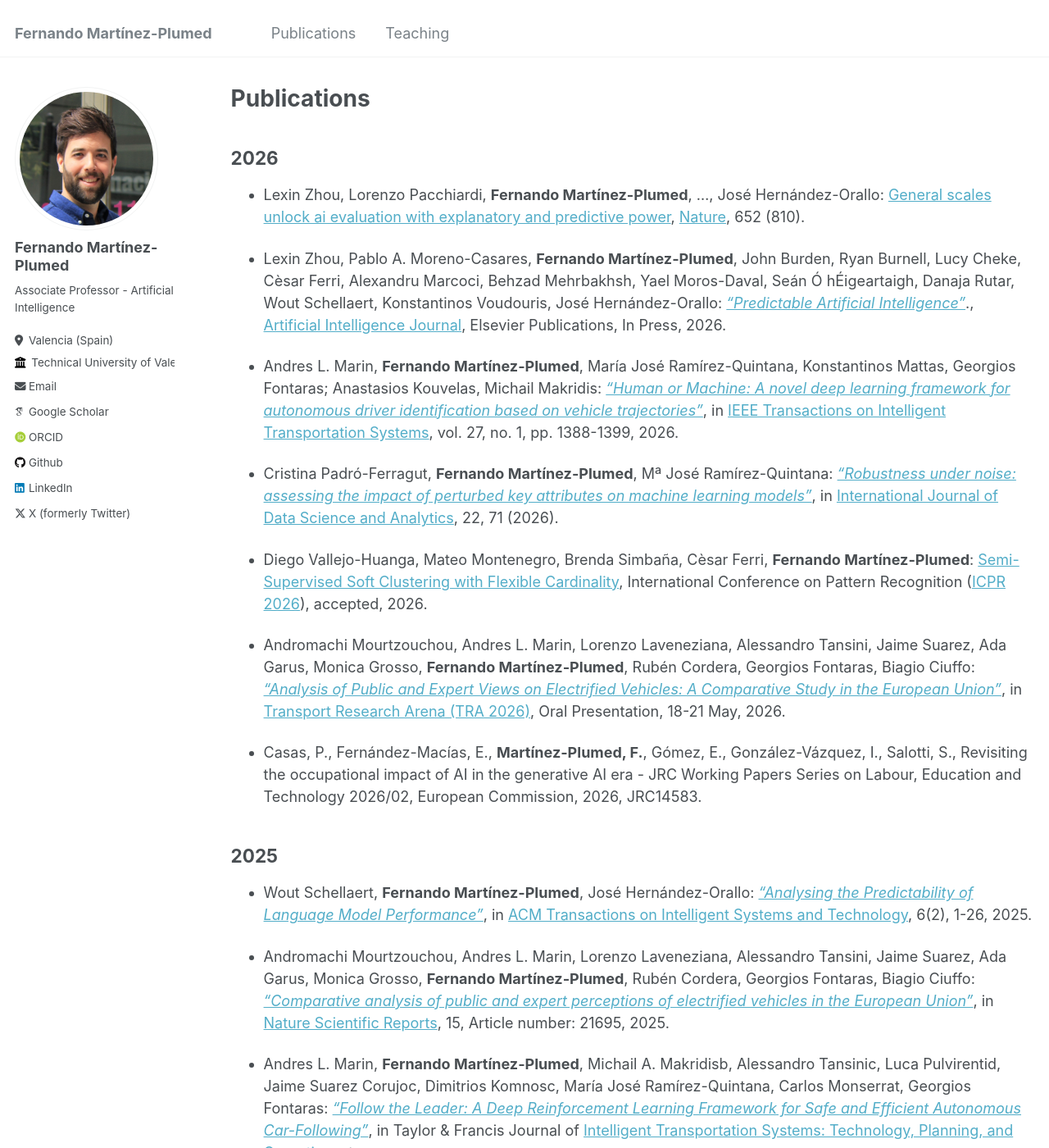
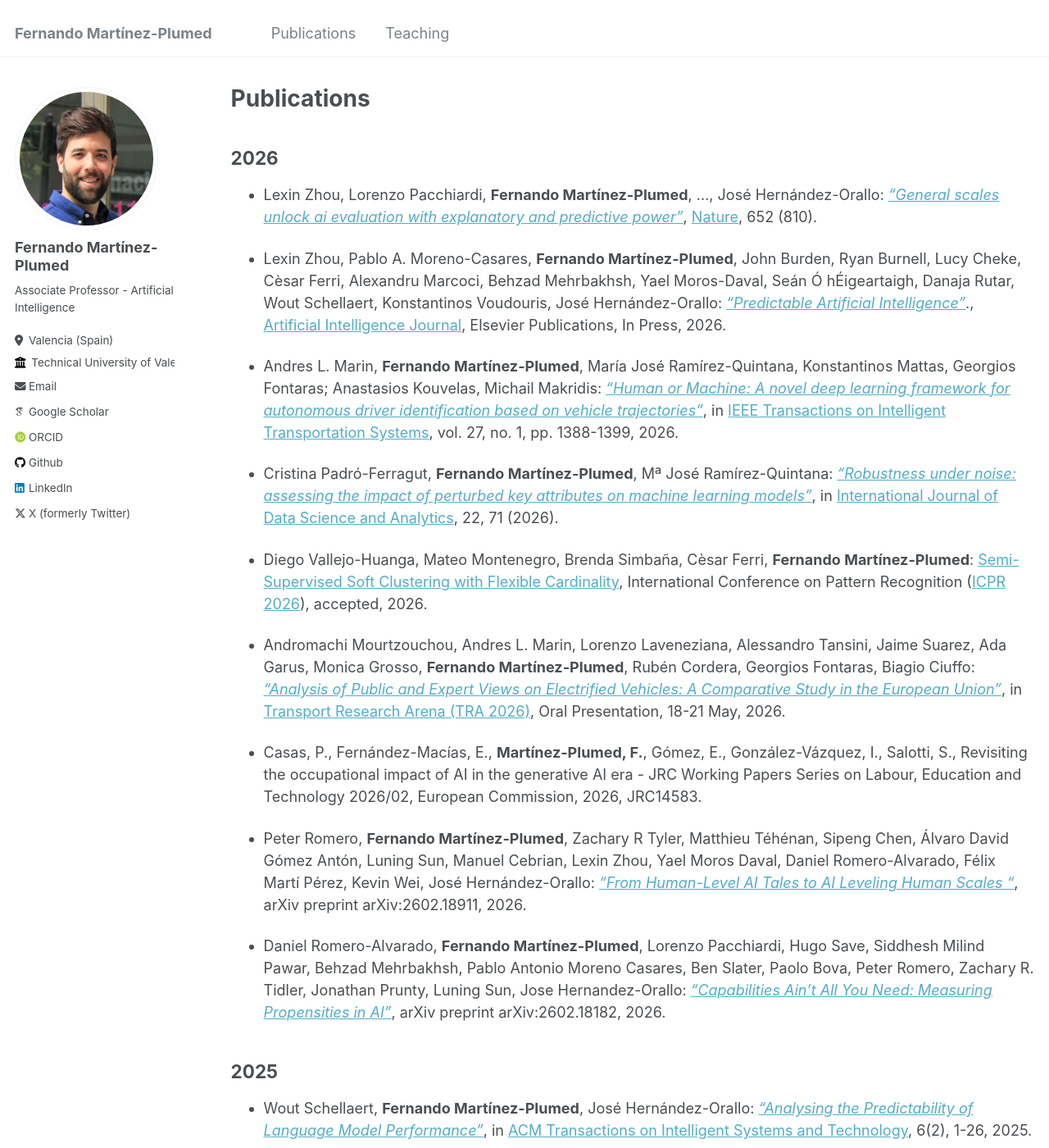
Before and after one commit to nandomp/nandomp.github.io, a Jekyll site: the page built from _pages/publications.md, in a window 1280 px wide and 1400 px high. Shown: the whole window at 82% size. Built offline with Jekyll 4.4.1, drawn with Linux system fonts in a browser that asks for light colours; some web fonts are replaced.

Commit message:
Update publications.md

```diff
--- a/_pages/publications.md
+++ b/_pages/publications.md
@@ -8,7 +8,7 @@ author_profile: true
 2026
 ----
 
-* Lexin Zhou, Lorenzo Pacchiardi, **Fernando Martínez-Plumed**, ..., José Hernández-Orallo: [General scales unlock ai evaluation with explanatory and predictive power](https://www.nature.com/articles/s41586-026-10303-2), [Nature](https://www.nature.com/), 652 (810).
+* Lexin Zhou, Lorenzo Pacchiardi, **Fernando Martínez-Plumed**, ..., José Hernández-Orallo: [*"General scales unlock ai evaluation with explanatory and predictive power"*](https://www.nature.com/articles/s41586-026-10303-2), [Nature](https://www.nature.com/), 652 (810).
 
 * Lexin Zhou, Pablo A. Moreno-Casares, **Fernando Martínez-Plumed**, John Burden, Ryan Burnell, Lucy Cheke, Cèsar Ferri, Alexandru Marcoci, Behzad Mehrbakhsh, Yael Moros-Daval, Seán Ó hÉigeartaigh, Danaja Rutar, Wout Schellaert, Konstantinos Voudouris, José Hernández-Orallo: [*"Predictable Artificial Intelligence"*](https://doi.org/10.1016/j.artint.2026.104491)., [Artificial Intelligence Journal](https://www.journals.elsevier.com/artificial-intelligence), Elsevier Publications, In Press, 2026.
 
@@ -21,6 +21,11 @@ author_profile: true
 * Andromachi Mourtzouchou, Andres L. Marin, Lorenzo Laveneziana, Alessandro Tansini, Jaime Suarez, Ada Garus, Monica Grosso, **Fernando Martínez-Plumed**, Rubén Cordera, Georgios Fontaras, Biagio Ciuffo: [*"Analysis of Public and Expert Views on Electrified Vehicles: A Comparative Study in the European Union"*](), in [Transport Research Arena (TRA 2026)](https://traconference.eu/), Oral Presentation, 18-21 May, 2026.
 
 * Casas, P., Fernández-Macías, E., **Martínez-Plumed, F.**, Gómez, E., González-Vázquez, I., Salotti, S., Revisiting the occupational impact of AI in the generative AI era - JRC Working Papers Series on Labour, Education and Technology 2026/02, European Commission, 2026, JRC14583.
+
+* Peter Romero, **Fernando Martínez-Plumed**, Zachary R Tyler, Matthieu Téhénan, Sipeng Chen, Álvaro David Gómez Antón, Luning Sun, Manuel Cebrian, Lexin Zhou, Yael Moros Daval, Daniel Romero-Alvarado, Félix Martí Pérez, Kevin Wei, José Hernández-Orallo:  [*"From Human-Level AI Tales to AI Leveling Human Scales
+"*](https://arxiv.org/abs/2602.18911), arXiv preprint arXiv:2602.18911, 2026.
+
+* Daniel Romero-Alvarado, **Fernando Martínez-Plumed**, Lorenzo Pacchiardi, Hugo Save, Siddhesh Milind Pawar, Behzad Mehrbakhsh, Pablo Antonio Moreno Casares, Ben Slater, Paolo Bova, Peter Romero, Zachary R. Tidler, Jonathan Prunty, Luning Sun, Jose Hernandez-Orallo: [*"Capabilities Ain't All You Need: Measuring Propensities in AI"*](https://arxiv.org/abs/2602.18182), arXiv preprint arXiv:2602.18182, 2026.
 
 
 2025
```
